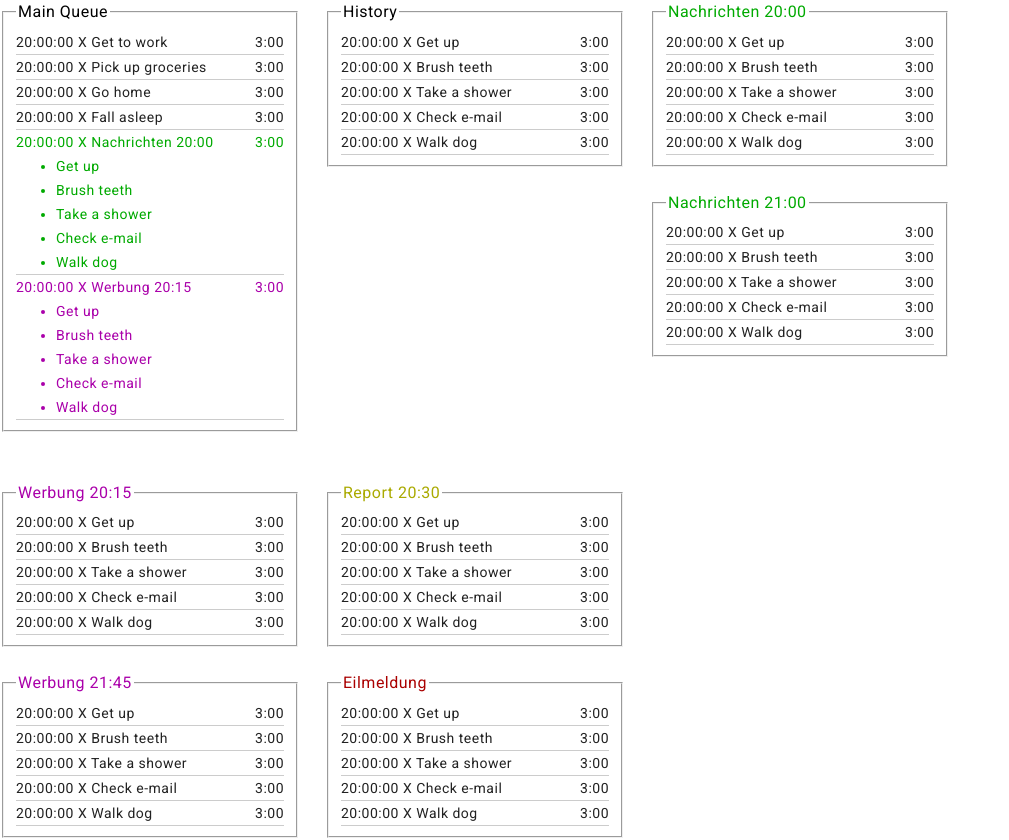
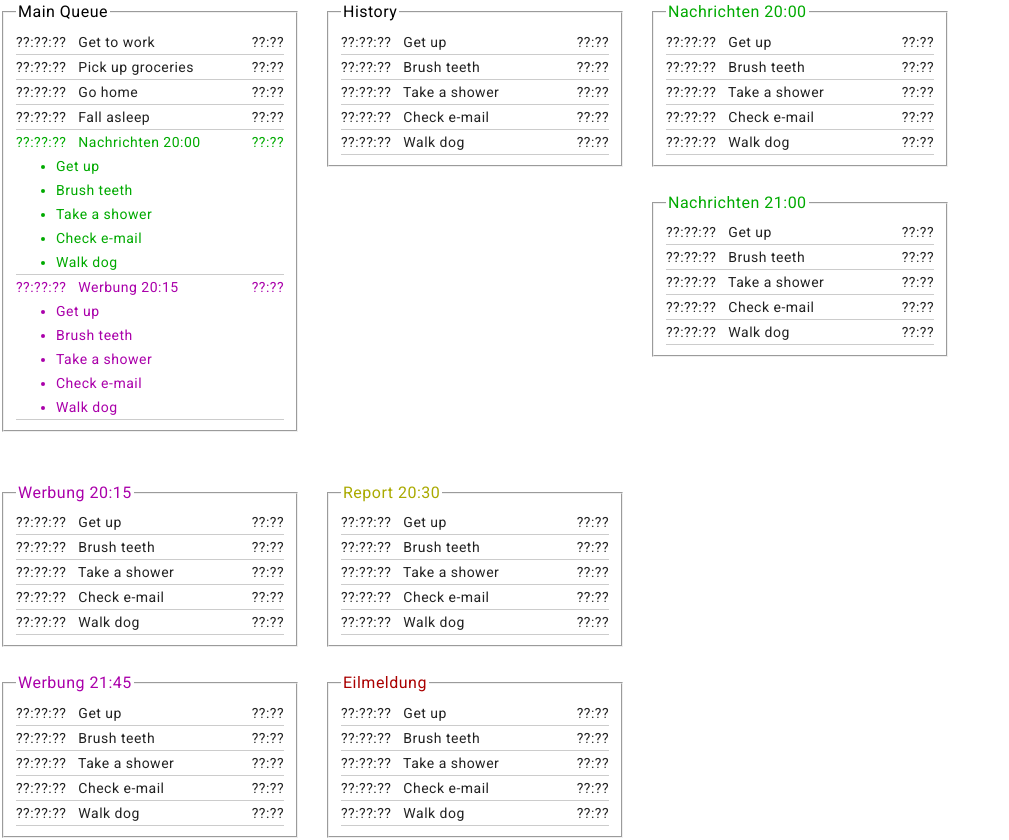
Before and after one commit to radioqueues/radioqueues, an Angular app in the folder frontend/queuemanager/: page / in a window 1280 px wide. Shown: the top 840 px of the page, without its empty margins (0-1009 px from the left). Built offline with nearby package versions, Linux system fonts and the light colour scheme.

Commit message:
format offset and duration

```diff
--- a/frontend/queuemanager/src/app/component/queue/queue.component.html
+++ b/frontend/queuemanager/src/app/component/queue/queue.component.html
@@ -5,7 +5,7 @@
 		@for (item of queue.entries; track item) {
 			<div class="queue" [style.color]="item.color" cdkDrag>
 				<div class="queue-title">
-				<span><span>20:00:00</span> X <span>{{item.name}}</span></span>	<span>3:00</span>
+				<span><span>{{formatOffset(item.offset)}}</span> &nbsp; <span>{{item.name}}</span></span>	<span>{{formatDuration(item.duration)}}</span>
 				</div>
 				<ul class="subqueue">
 				@for (subitem of $any(item).entries; track subitem) {
--- a/frontend/queuemanager/src/app/component/queue/queue.component.ts
+++ b/frontend/queuemanager/src/app/component/queue/queue.component.ts
@@ -33,4 +33,27 @@ export class QueueComponent {
 			);
 		}
 	}
+
+	pad2(num: number) {
+		if (num < 10) {
+			return "0" + num;
+		}
+		return "" + num;
+	}
+
+	formatOffset(offset?: Date|string) {
+		if (!offset) {
+			return "??:??:??";
+		}
+		return offset.toString().substring(11);
+	}
+
+	formatDuration(duration?: number) {
+		if (!duration) {
+			return "??:??";
+		}
+		let minutes = Math.floor(duration / 1000 / 60);
+		let seconds = Math.floor(duration / 1000 % 60);
+		return this.pad2(minutes) + ":" + this.pad2(seconds);
+	}
 }
--- a/frontend/queuemanager/src/app/model/entry.ts
+++ b/frontend/queuemanager/src/app/model/entry.ts
@@ -2,7 +2,7 @@ import { Queue } from "./queue";
 
 export class Entry {
 	name?: string;
-	offset?: Date;
+	offset?: Date|string;   // TODO: string is a temporary workaround for mock data
 	duration?: number;
 	color? = "#000";
 	queue?: Queue;
```
